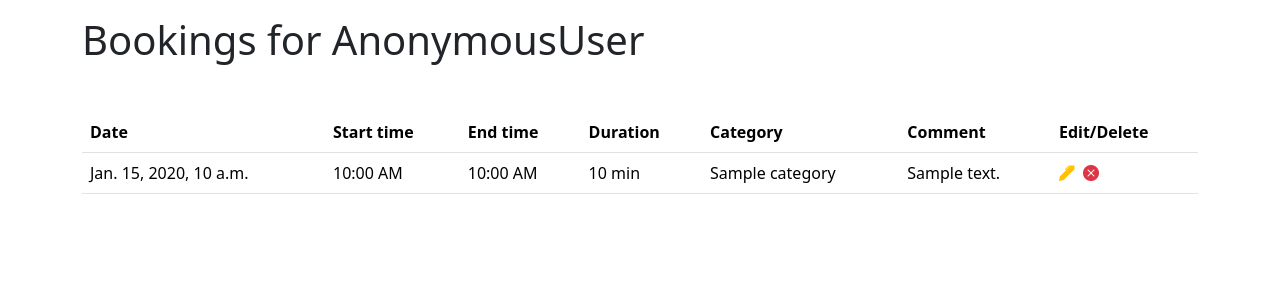
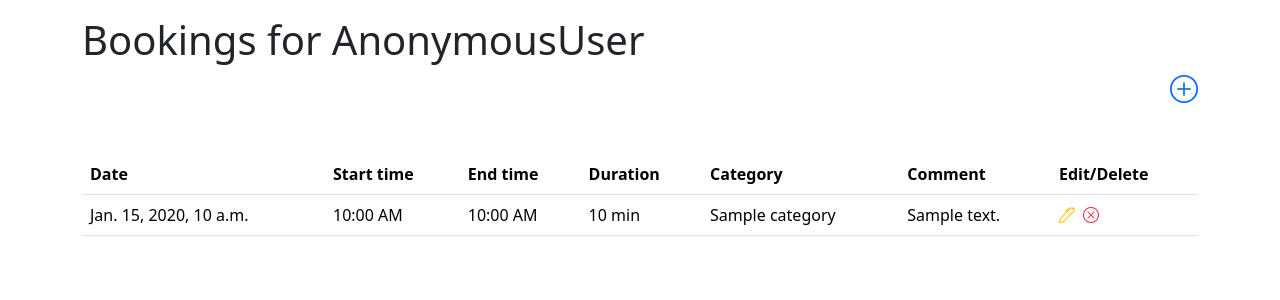
Before and after one commit to neptunhiker/home, a Django app: template timetracking/templates/booking_list.html in a window 1280 px wide. Shown: the part 120-420 px from the top of the page. Run offline with Django 4.2, Linux system fonts and the light colour scheme; the template is opened without the code that fills it: most values are stand-ins (such as "Sample title", 1, 10 or a date in 2020); some libraries are stand-ins or nearby versions.

Commit message:
Add a plus icon that allows to create a time bookin

```diff
--- a/timetracking/templates/booking_list.html
+++ b/timetracking/templates/booking_list.html
@@ -6,6 +6,7 @@
 <section>
   <div class="container">
     <h1>Bookings for {{ user }}</h1>
+    <div class="text-end text-success"><a href="{% url 'booking_new' %}"><i class="bi-plus-circle h3"></i></a></div>
     <table class="table mt-5">
       <thead>
         <tr>
@@ -27,7 +28,7 @@
           <td>{{ booking.duration }} min</td>
           <td>{{ booking.category }}</td>
           <td>{{ booking.comment }}</td>
-          <td><a class="text-warning" href="{% url 'booking_edit' booking.pk %}"><i class="bi-pen-fill"></i></a><a class="text-danger ms-2" href="{% url 'booking_delete' booking.pk %}"><i class="bi-x-circle-fill"></i></a></td>
+          <td><a class="text-warning" href="{% url 'booking_edit' booking.pk %}"><i class="bi-pen"></i></a><a class="text-danger ms-2" href="{% url 'booking_delete' booking.pk %}"><i class="bi-x-circle"></i></a></td>
         </tr>
         {% endfor %}
       </tbody>
```
